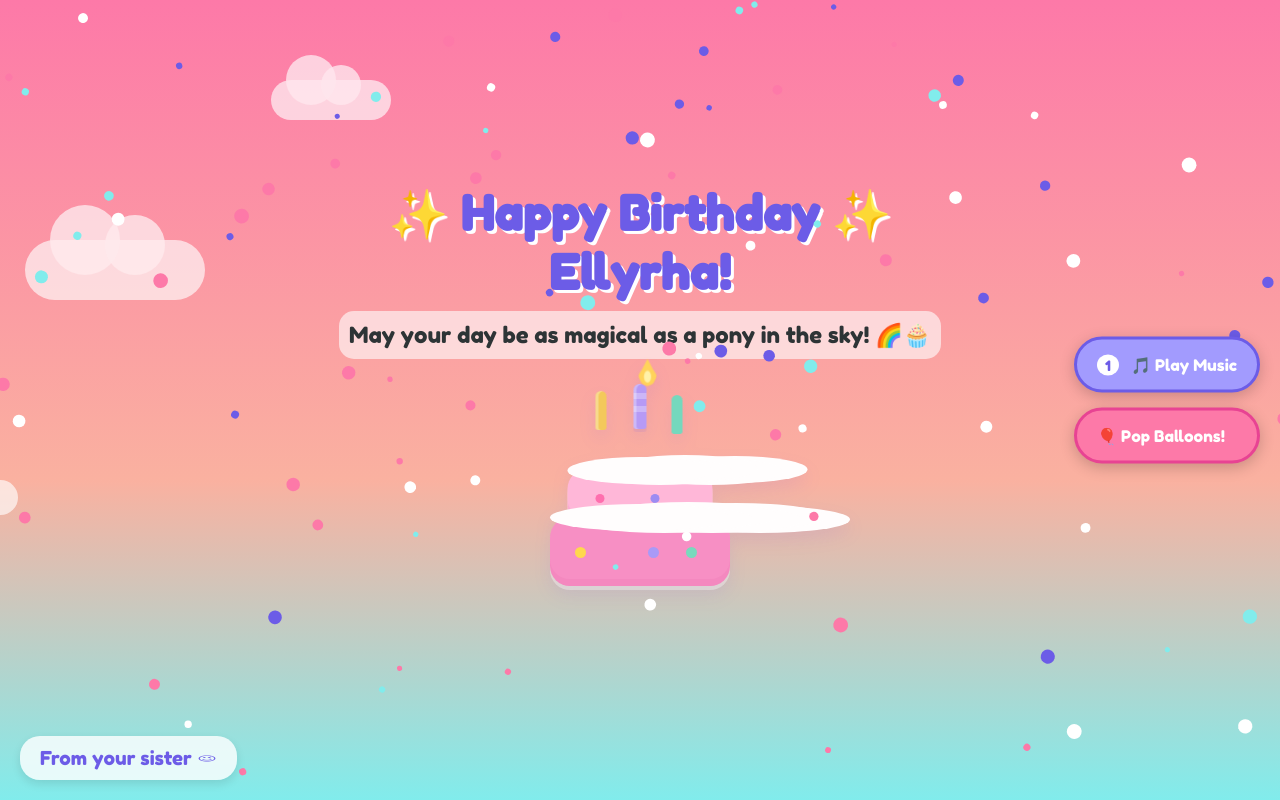
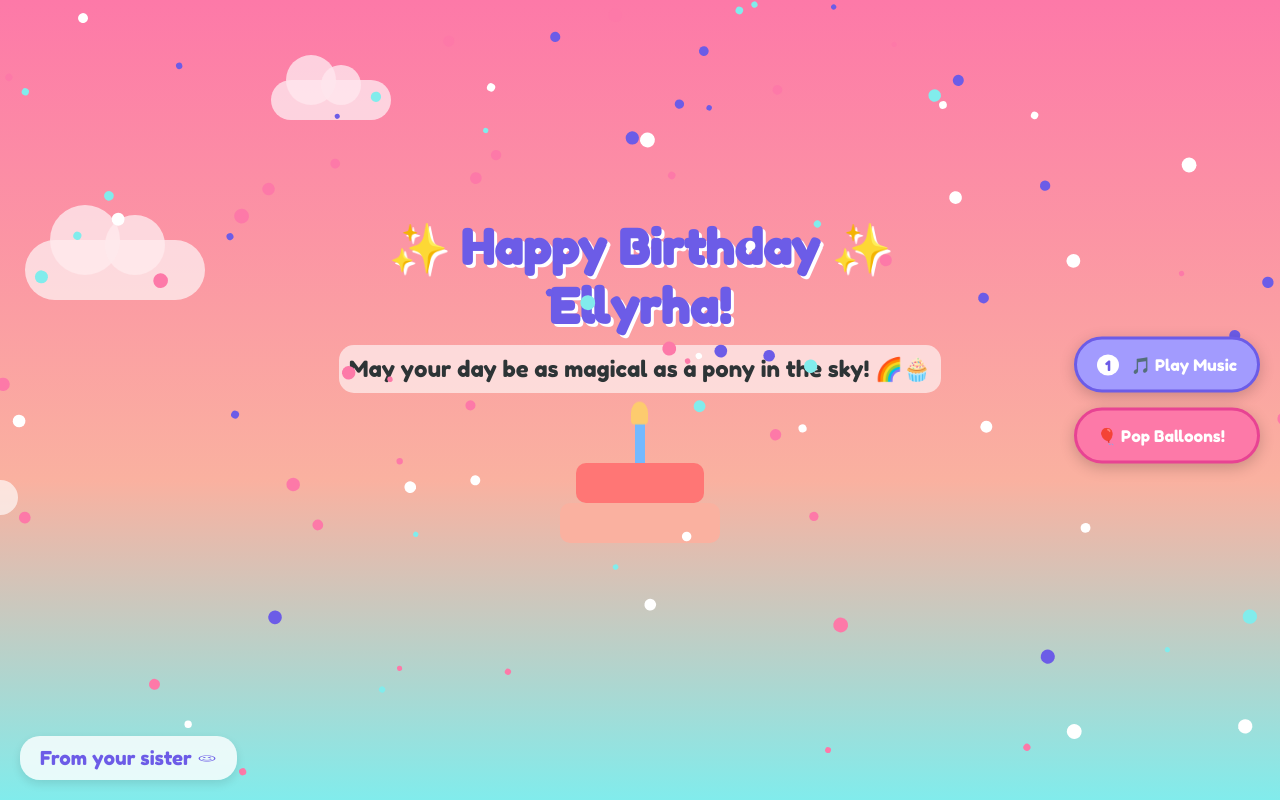
Before and after one commit to NagiLaud0629/sister_bday, a plain HTML site: page index.html in a window 1280 px wide. Both pictures are taken after a click on the element 640 px from the left and 370 px from the top of the page. Drawn offline with Linux system fonts and the light colour scheme.

Commit message:
Update style.css

```diff
--- a/style.css
+++ b/style.css
@@ -160,184 +160,26 @@
     display: inline-block;
 }
 
-/* --- Cake: soft pastel two-tier birthday cake --- */
-.cake {
-    width: 190px;
-    height: 155px;
+/* --- Cake --- */
+.cake { width: 160px; position: relative; margin: 40px auto; }
+.cake-layer {
+    width: 100%; height: 40px;
+    background: #ffeaa7;
+    border-radius: 10px;
+    margin-bottom: 5px;
     position: relative;
-    margin: 42px auto 30px;
-    filter: drop-shadow(0 8px 8px rgba(108, 92, 231, 0.10));
 }
-
-/* Main cake tiers */
-.cake-layer {
-    position: absolute;
-    left: 50%;
-    transform: translateX(-50%);
-    overflow: visible;
-    border-radius: 22px;
-    border: none;
-    box-shadow:
-        inset 0 -7px 0 rgba(214, 76, 145, 0.10),
-        0 4px 0 rgba(255, 255, 255, 0.35);
+.layer-top { background: #ff7675; width: 80%; margin: 0 auto; }
+.layer-bottom { background: #fab1a0; }
+.candle {
+    width: 10px; height: 40px; background: #74b9ff;
+    position: absolute; top: -40px; left: 50%; transform: translateX(-50%);
 }
-
-/* Bottom tier */
-.layer-bottom {
-    width: 180px;
-    height: 70px;
-    bottom: 0;
-    background: #f78fc4;
-    border-radius: 22px 22px 20px 20px;
-}
-
-/* Top tier */
-.layer-top {
-    width: 145px;
-    height: 55px;
-    bottom: 62px;
-    background: #ffb7d8;
-    border-radius: 20px 20px 18px 18px;
-}
-
-/* White frosting cap with cute scalloped edges */
-.layer-bottom::before,
-.layer-top::before {
-    content: '';
-    position: absolute;
-    left: 0;
-    top: -12px;
-    width: 100%;
-    height: 27px;
-    background: #fffdfd;
-    border-radius: 50%;
-    box-shadow:
-        24px 2px 0 #fffdfd,
-        48px -2px 0 #fffdfd,
-        72px 2px 0 #fffdfd,
-        96px -1px 0 #fffdfd,
-        120px 2px 0 #fffdfd;
-}
-
-/* Hide excess frosting circles on the narrower upper tier */
-.layer-top::before {
-    box-shadow:
-        20px 1px 0 #fffdfd,
-        45px -2px 0 #fffdfd,
-        70px 1px 0 #fffdfd,
-        95px -1px 0 #fffdfd;
-}
-
-/* Tiny pastel candy decorations */
-.layer-bottom::after,
-.layer-top::after {
-    content: '';
-    position: absolute;
-    width: 11px;
-    height: 11px;
-    border-radius: 50%;
-    background: #ffd84d;
-    top: 31px;
-    left: 25px;
-    box-shadow:
-        73px 0 0 #a99af7,
-        111px 0 0 #79d9bd;
-}
-
-.layer-top::after {
-    width: 9px;
-    height: 9px;
-    top: 25px;
-    left: 28px;
-    background: #ff6fae;
-    box-shadow:
-        55px 0 0 #9d8cf2;
-}
-
-/* Candle */
-.candle {
-    width: 13px;
-    height: 45px;
-    position: absolute;
-    z-index: 8;
-    top: -47px;
-    left: 50%;
-    transform: translateX(-50%);
-    background: #b69af5;
-    border-radius: 6px 6px 3px 3px;
-    box-shadow:
-        inset 3px 0 0 rgba(255,255,255,0.30),
-        0 3px 0 rgba(108, 92, 231, 0.10);
-}
-
-/* Candle stripes */
-.candle::before {
-    content: '';
-    position: absolute;
-    left: 0;
-    top: 9px;
-    width: 100%;
-    height: 6px;
-    background: rgba(255,255,255,0.28);
-    box-shadow: 0 13px 0 rgba(255,255,255,0.28);
-}
-
-/* Make the single existing candle feel like a 3-candle arrangement */
-.candle::after {
-    content: '';
-    position: absolute;
-    width: 11px;
-    height: 39px;
-    left: -38px;
-    top: 7px;
-    background: #f3c95b;
-    border-radius: 6px 6px 3px 3px;
-    box-shadow:
-        76px 4px 0 #75d8bd,
-        inset 3px 0 0 rgba(255,255,255,0.30);
-}
-
-/* Flame */
 .flame {
-    width: 16px;
-    height: 23px;
-    position: absolute;
-    z-index: 10;
-    top: -23px;
-    left: 50%;
-    transform: translateX(-50%);
-    background: #ffd35a;
-    border-radius: 55% 55% 55% 55%;
-    clip-path: polygon(50% 0%, 78% 38%, 100% 62%, 82% 91%, 50% 100%, 18% 91%, 0% 62%, 22% 38%);
-    filter: drop-shadow(0 2px 3px rgba(255, 174, 0, 0.25));
-    animation: flicker 0.55s ease-in-out infinite alternate;
-}
-
-/* Extra little inner glow */
-.flame::after {
-    content: '';
-    position: absolute;
-    width: 6px;
-    height: 10px;
-    left: 5px;
-    bottom: 3px;
-    background: #fff2a8;
-    border-radius: 50%;
-}
-
-/* Cake animation */
-.cake:hover {
-    transform: translateY(-3px) scale(1.02);
-    transition: transform 0.25s ease;
-}
-
-@keyframes flicker {
-    0% {
-        transform: translateX(-50%) scale(0.95) rotate(-2deg);
-    }
-    100% {
-        transform: translateX(-50%) scale(1.08) rotate(2deg);
-    }
+    width: 15px; height: 20px; background: #fdcb6e;
+    border-radius: 50% 50% 20% 20%;
+    position: absolute; top: -20px; left: -2.5px;
+    animation: flicker 0.5s infinite alternate;
 }
 
 /* --- Footer Greeting --- */
```
